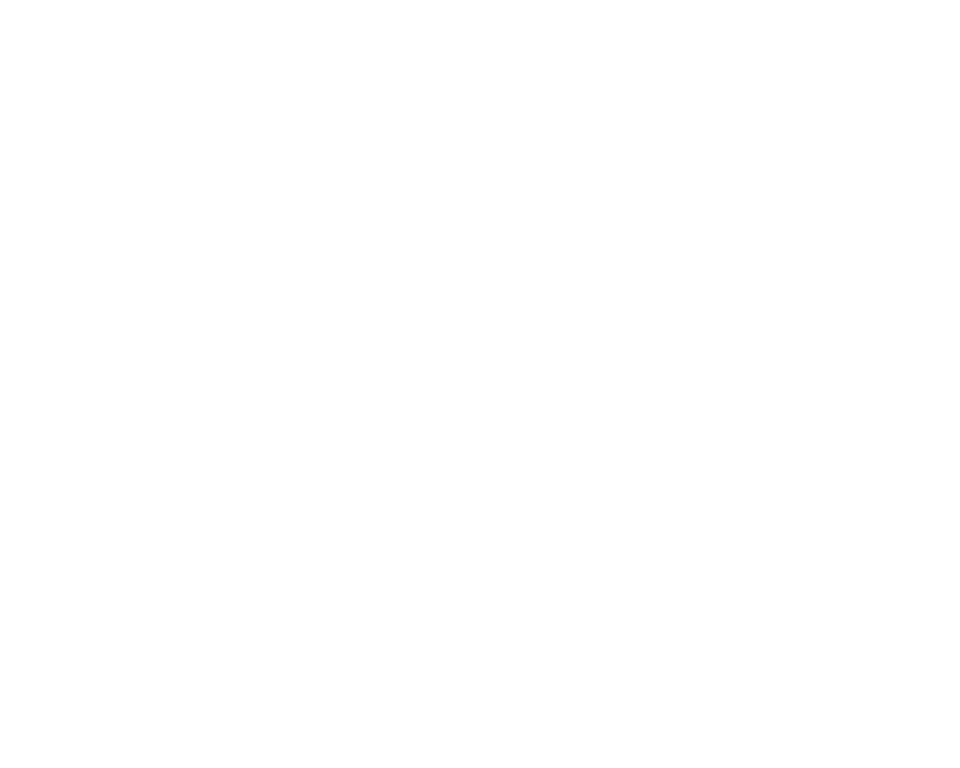
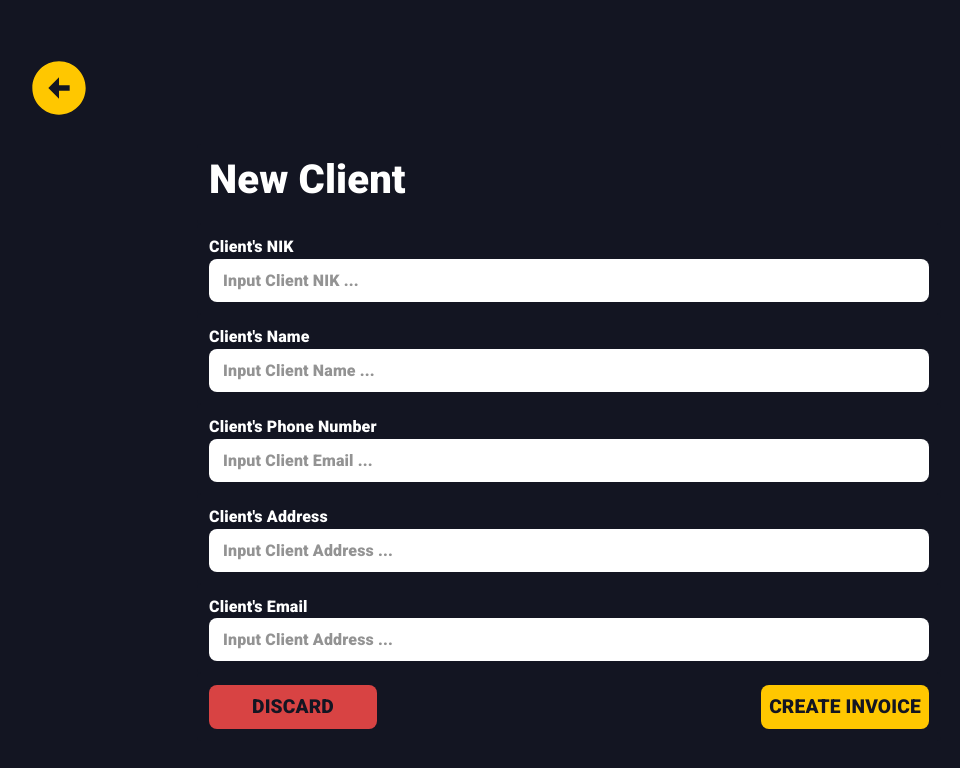
Before and after one commit to xxrunexx/CapstoneProject, a React (Create React App) app: page /addClient in a window 1280 px wide. Shown: the top 768 px of the page, without its empty margins (71-1031 px from the left). Built offline with nearby package versions, Linux system fonts and the light colour scheme.

Commit message:
addClient-page

```diff
--- a/src/App.js
+++ b/src/App.js
@@ -8,6 +8,7 @@
 import Home from './views/HomeDashboard/HomeDashboard';
 import Detailinvoice from './views/DetailInvoice/DetailInvoice';
 import Newinvoice from './views/NewInvoice/NewInvoice';
+import Newclient from './views/NewClient/NewClient';
 
 function App() {
   return (
@@ -17,6 +18,7 @@
           <Route exact path='/' component={Home}/>
           <Route exact path='/detail' component={Detailinvoice}/>
           <Route exact path='/addInvoice' component={Newinvoice}/>
+          <Route exact path='/addClient' component={Newclient}/>
           <Route exact path='/login' component={Login}/>
         </Switch>
       </Router>
--- /dev/null
+++ b/src/components/Detail/FormClient.jsx
@@ -0,0 +1,197 @@
+import * as React from 'react';
+import { styled } from '@mui/material/styles';
+import { makeStyles } from "@material-ui/core/styles";
+import Box from '@mui/material/Box';
+import Paper from '@mui/material/Paper';
+import Grid from '@mui/material/Grid';
+import TextField from '@mui/material/TextField';
+import custom from './formInvoice.module.css';
+import Link from '@mui/material/Link';
+
+const Item = styled(Paper)(({ theme }) => ({
+    ...theme.typography.body2,
+    padding: theme.spacing(1.5),
+    textAlign: 'left',
+    backgroundColor: '#131522',
+    color: 'white',
+    boxShadow: 'none'
+}));
+
+const useStyles = makeStyles({
+    root: {
+      "& .MuiOutlinedInput-root .MuiOutlinedInput-notchedOutline": {
+        borderColor: "black",
+      },
+      "&:hover .MuiOutlinedInput-root .MuiOutlinedInput-notchedOutline": {
+        borderColor: "black",
+      },
+      "& .MuiOutlinedInput-root.Mui-focused .MuiOutlinedInput-notchedOutline": {
+        borderColor: "black",
+      },
+      "& .MuiOutlinedInput-input": {
+        color: "black",
+        padding: "10px 14px",
+      },
+      "&:hover .MuiOutlinedInput-input": {
+        color: "black"
+      },
+      "& .MuiOutlinedInput-root.Mui-focused .MuiOutlinedInput-input": {
+        color: "black"
+      },
+      "& .MuiInputLabel-outlined": {
+        color: "black"
+      },
+      "&:hover .MuiInputLabel-outlined": {
+        color: "black"
+      },
+      "& .MuiInputLabel-outlined.Mui-focused": {
+        color: "black"
+      }
+    },
+    noBorder: {
+      border: "none",
+    },
+});
+
+const Formclient = () => {
+    const [valueNIK, setValueNIK] = React.useState('');
+    const [valueName, setValueName] = React.useState('');
+    const [valueEmail, setValueEmail] = React.useState('');
+    const [valueAddress, setValueAddress] = React.useState('');
+    const [valuePhone, setValuePhone] = React.useState('');
+    const handleChangeNIK = (event) => {
+        setValueNIK(event.target.value);
+    };
+    const handleChangeName = (event) => {
+        setValueName(event.target.value);
+    };
+    const handleChangeEmail = (event) => {
+        setValueEmail(event.target.value);
+    };
+    const handleChangeAddress = (event) => {
+        setValueAddress(event.target.value);
+    };
+    const handleChangePhone = (event) => {
+        setValuePhone(event.target.value);
+    };
+    const classes = useStyles();
+    return (
+    <Box sx={{ flexGrow: 1}}>
+      <Grid container justifyContent="center">
+        <Grid item xs={8} >
+          <Item><h1>New Client</h1></Item>
+          <Item>
+            <span className={custom.titleInput}>Client's NIK</span>
+            <TextField
+              sx={{bgcolor: '#FFFFFF', borderRadius:2}}
+              className={classes.root}
+              placeholder="Input Client NIK ..."
+              value={valueNIK}
+              onChange={handleChangeNIK}
+              fullWidth
+              InputProps={{
+                classes:{notchedOutline:classes.noBorder}
+              }}
+            />
+          </Item>
+          <Item>
+            <span className={custom.titleInput}>Client's Name</span>
+            <TextField
+              sx={{bgcolor: '#FFFFFF', borderRadius:2}}
+              className={classes.root}
+              placeholder="Input Client Name ..."
+              value={valueName}
+              onChange={handleChangeName}
+              fullWidth
+              InputProps={{
+                classes:{notchedOutline:classes.noBorder}
+              }}
+            />
+          </Item>
+          <Item>
+            <span className={custom.titleInput}>Client's Phone Number</span>
+            <TextField
+              sx={{bgcolor: '#FFFFFF', borderRadius:2}}
+              className={classes.root}
+              placeholder="Input Client Email ..."
+              value={valuePhone}
+              onChange={handleChangePhone}
+              fullWidth
+              InputProps={{
+                classes:{notchedOutline:classes.noBorder}
+              }}
+            />
+          </Item>
+          <Item>
+            <span className={custom.titleInput}>Client's Address</span>
+            <TextField
+              sx={{bgcolor: '#FFFFFF', borderRadius:2}}
+              className={classes.root}
+              placeholder="Input Client Address ..."
+              value={valueAddress}
+              onChange={handleChangeAddress}
+              fullWidth
+              InputProps={{
+                classes:{notchedOutline:classes.noBorder}
+              }}
+            />
+          </Item>
+          <Item>
+            <span className={custom.titleInput}>Client's Email</span>
+            <TextField
+              sx={{bgcolor: '#FFFFFF', borderRadius:2}}
+              className={classes.root}
+              placeholder="Input Client Address ..."
+              value={valueEmail}
+              onChange={handleChangeEmail}
+              fullWidth
+              InputProps={{
+                classes:{notchedOutline:classes.noBorder}
+              }}
+            />
+          </Item>
+          <Item>
+            <Box sx={{ flexGrow: 1}}>
+              <Grid container justifyContent="space-between" spacing={2}>
+                <Grid item xs={12} md={3} >
+                    <Item sx={{textAlign: 'center',}} className={`${custom.multipleInput}`}>
+                        <Box
+                            sx={{
+                                bgcolor: '#D84343',
+                                borderRadius:2,
+                                color:'black',
+                                py:1,
+                                fontSize:'1.2rem'
+                        }}>
+                            <Link href="#" underline="none" className={custom.addNewItem}>
+                                {'DISCARD'}
+                            </Link>
+                        </Box>
+                    </Item>
+                </Grid>
+                <Grid item xs={12} md={3} >
+                    <Item sx={{textAlign: 'center',}} className={`${custom.multipleInput}`}>
+                        <Box
+                            sx={{
+                                bgcolor: '#FFC700',
+                                borderRadius:2,
+                                color:'black',
+                                py:1,
+                                fontSize:'1.2rem'
+                        }}>
+                            <Link href="#" underline="none" className={custom.addNewItem}>
+                                {'CREATE INVOICE'}
+                            </Link>
+                        </Box>
+                    </Item>
+                </Grid>
+              </Grid>
+            </Box>
+          </Item>
+        </Grid>
+      </Grid>
+    </Box>
+    );
+}
+
+export default Formclient;
--- /dev/null
+++ b/src/views/NewClient/NewClient.js
@@ -0,0 +1,18 @@
+import * as React from 'react';
+import Custom from './newClient.module.css';
+import NavbarArrowBack from '../../components/Navbar/NavbarArrowBack';
+import Formclient from '../../components/Detail/FormClient';
+import Box from '@mui/material/Box';
+
+const Newclient = () => {
+    return (
+        <Box className={Custom.background}>
+            <Box className={`container py-5 text-white`}>
+                <NavbarArrowBack/>
+                <Formclient/>
+            </Box>
+        </Box>
+    );
+}
+
+export default Newclient;
--- /dev/null
+++ b/src/views/NewClient/newClient.module.css
@@ -0,0 +1,12 @@
+*{
+    font-family: "Roboto";
+}
+.background{
+    background-color: #131522;
+}
+
+@media (min-width: 720px) {
+    .background{
+        height: 100vh;
+    }
+}
```
